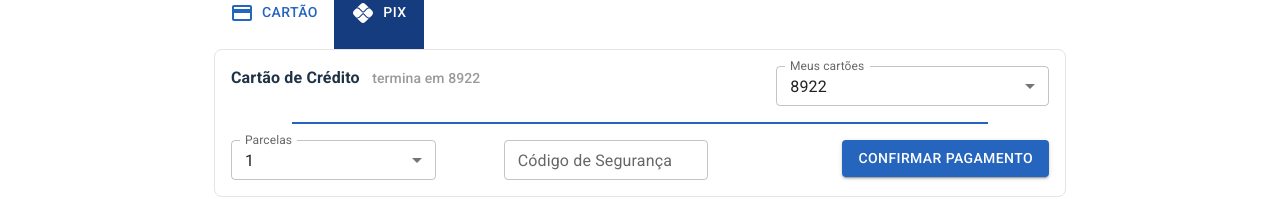
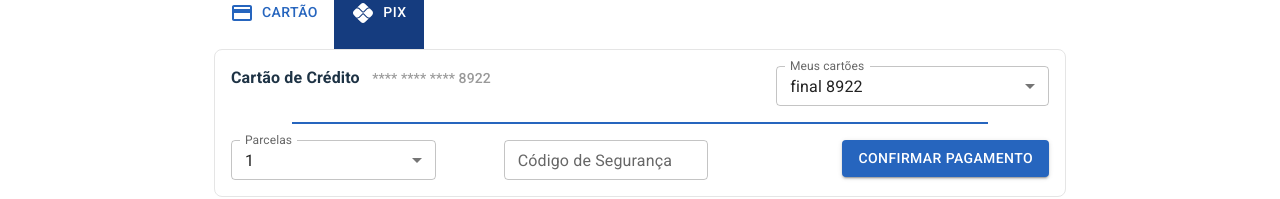
Before and after one commit to byte-stack-uefs/livrum, a Next.js app in the folder phase_4/app/webapp/: page /pagamento in a window 1280 px wide. Shown: the part 863-1062 px from the top of the page. Built offline with nearby package versions, Linux system fonts and the light colour scheme.

Commit message:
Exibindo somente os 4 últimos dígitos do cartão e asterisco no início

```diff
--- a/phase_4/app/webapp/app/components/PaymentCreditCardContainer.tsx
+++ b/phase_4/app/webapp/app/components/PaymentCreditCardContainer.tsx
@@ -40,7 +40,7 @@ export function PaymentCreditCardContainer({ onConfirm }: { onConfirm: () => voi
                         Cartão de Crédito &ensp;
                     </Typography>
                     <Typography display="inline" variant="subtitle2" color="textLight.main">
-                        termina em {card.number}
+                        **** **** **** {card.number}
                     </Typography>
                 </Grid>
                 <Grid item xs={4}>
@@ -55,7 +55,7 @@ export function PaymentCreditCardContainer({ onConfirm }: { onConfirm: () => voi
                             size="small"
                         >
                             {cards.map(e => {
-                                return <MenuItem key={e.id} value={e.id}>{e.number}</MenuItem>
+                                return <MenuItem key={e.id} value={e.id}>final {e.number}</MenuItem>
                             })}
                         </Select>
                     </FormControl>
```
Also changed, not shown: phase_4/app/webapp/app/(public)/pagamento/page.tsx (+4 -4 lines).
